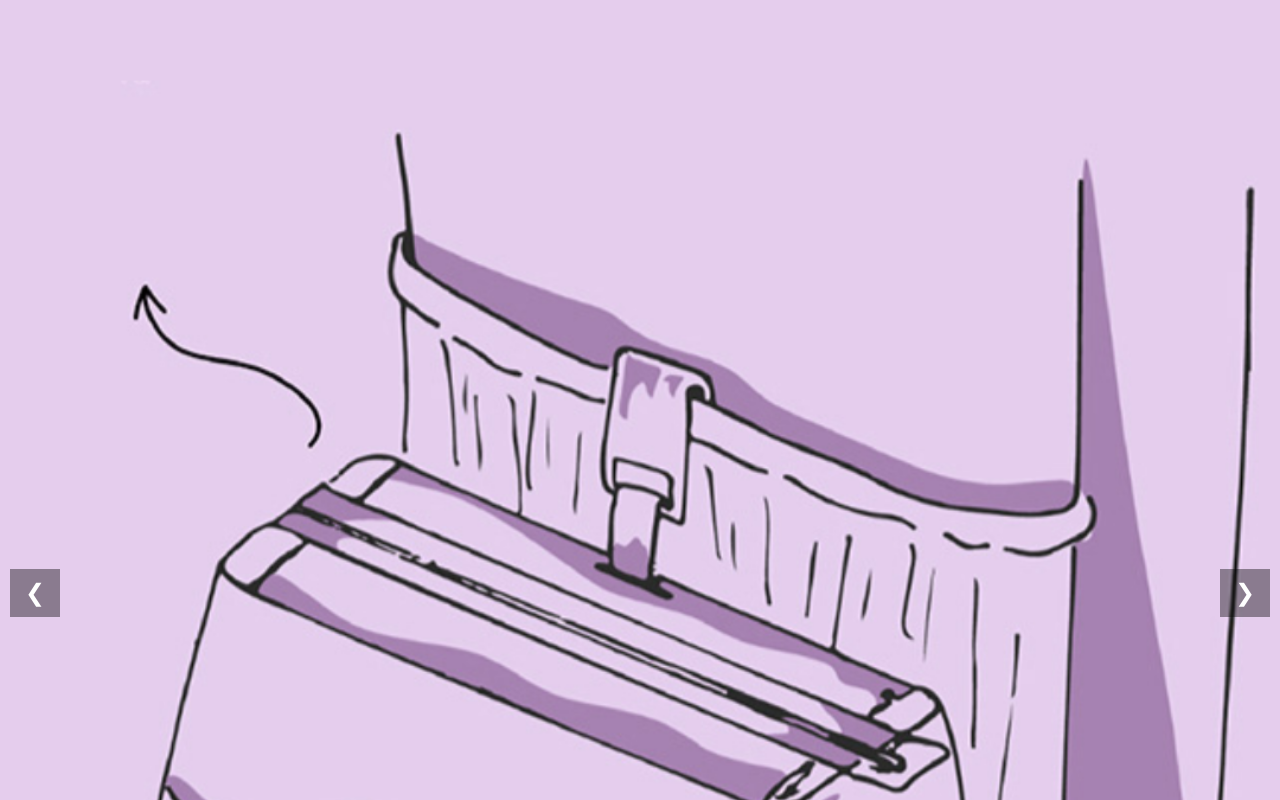
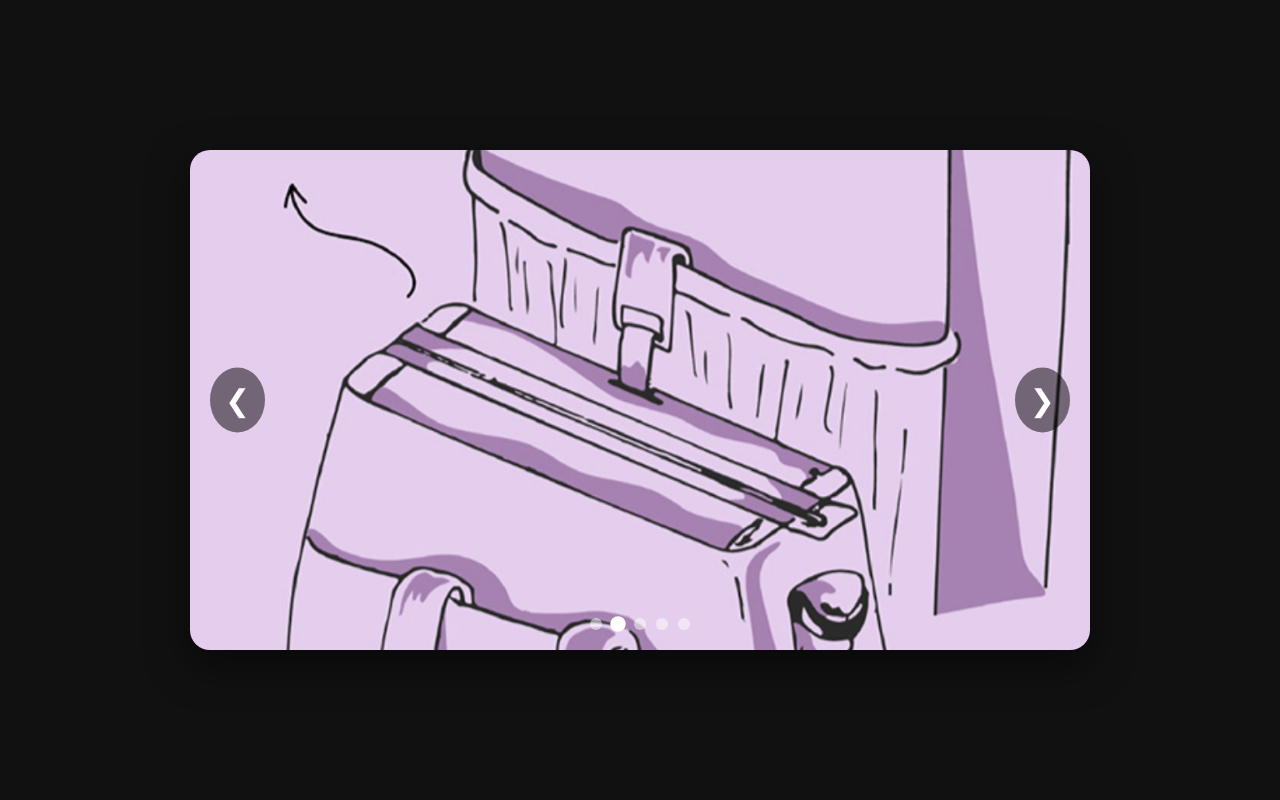
Before and after one commit to jnicolaspro1405-cmyk/Slider, a plain HTML site: page index.html in a window 1280 px wide. Shown: the top 800 px of the page. Drawn offline with Linux system fonts and the light colour scheme.

Commit message:
Update index.html

```diff
--- a/index.html
+++ b/index.html
@@ -1,91 +1,186 @@
 <!DOCTYPE html>
-<html>
+<html lang="es">
 <head>
 <meta charset="UTF-8">
+<meta name="viewport" content="width=device-width, initial-scale=1.0">
 <title>Slider</title>
 
 <style>
-body {
-  margin: 0;
-  background: white;
+*{
+  margin:0;
+  padding:0;
+  box-sizing:border-box;
 }
 
-.slider {
-  position: relative;
-  width: 100%;
-  overflow: hidden;
+body{
+  background:#111;
+  display:flex;
+  justify-content:center;
+  align-items:center;
+  height:100vh;
+  font-family:Arial, sans-serif;
 }
 
-.slide {
-  display: none;
-  width: 100%;
+.slider{
+  position:relative;
+  width:90%;
+  max-width:900px;
+  overflow:hidden;
+  border-radius:20px;
+  box-shadow:0 15px 40px rgba(0,0,0,0.5);
 }
 
-.slide.active {
-  display: block;
+.slides{
+  display:flex;
+  transition:transform 0.8s ease-in-out;
+}
+
+.slide{
+  min-width:100%;
+}
+
+.slide img{
+  width:100%;
+  height:500px;
+  object-fit:cover;
+  display:block;
 }
 
 /* Flechas */
-.arrow {
-  position: absolute;
-  top: 50%;
-  transform: translateY(-50%);
-  background: rgba(0,0,0,0.4);
-  color: white;
-  border: none;
-  font-size: 24px;
-  padding: 10px 15px;
-  cursor: pointer;
+.arrow{
+  position:absolute;
+  top:50%;
+  transform:translateY(-50%);
+  background:rgba(0,0,0,0.5);
+  color:white;
+  border:none;
+  font-size:30px;
+  padding:15px;
+  cursor:pointer;
+  border-radius:50%;
+  transition:0.3s;
 }
 
-.arrow.left {
-  left: 10px;
+.arrow:hover{
+  background:rgba(255,255,255,0.8);
+  color:black;
 }
 
-.arrow.right {
-  right: 10px;
+.left{ left:20px; }
+.right{ right:20px; }
+
+/* Puntos */
+.dots{
+  position:absolute;
+  bottom:20px;
+  left:50%;
+  transform:translateX(-50%);
+  display:flex;
+  gap:10px;
 }
 
-.arrow:hover {
-  background: rgba(0,0,0,0.7);
+.dot{
+  width:12px;
+  height:12px;
+  border-radius:50%;
+  background:white;
+  opacity:0.5;
+  cursor:pointer;
+  transition:0.3s;
+}
+
+.dot.active{
+  opacity:1;
+  transform:scale(1.3);
+}
+
+/* Responsive */
+@media (max-width:768px){
+  .slide img{
+    height:300px;
+  }
 }
 </style>
 </head>
-
 <body>
 
 <div class="slider">
-  <img class="slide" src="ILUbol2.png">
-  <img class="slide" src="ILUbol3.png">
-  <img class="slide" src="ILUbol4.png">
-  <img class="slide" src="ILUbol5.png">
-  <img class="slide" src="ILUbol6.png">
 
-  <button class="arrow left" onclick="prevSlide()">&#10094;</button>
-  <button class="arrow right" onclick="nextSlide()">&#10095;</button>
+  <div class="slides">
+    <div class="slide"><img src="ILUbol2.png"></div>
+    <div class="slide"><img src="ILUbol3.png"></div>
+    <div class="slide"><img src="ILUbol4.png"></div>
+    <div class="slide"><img src="ILUbol5.png"></div>
+    <div class="slide"><img src="ILUbol6.png"></div>
+  </div>
+
+  <button class="arrow left">&#10094;</button>
+  <button class="arrow right">&#10095;</button>
+
+  <div class="dots"></div>
+
 </div>
 
 <script>
-let slides = document.querySelectorAll(".slide");
+const slides = document.querySelector('.slides');
+const slide = document.querySelectorAll('.slide');
+const left = document.querySelector('.left');
+const right = document.querySelector('.right');
+const dotsContainer = document.querySelector('.dots');
+
 let index = 0;
+let interval;
 
-function showSlide(i) {
-  slides.forEach(slide => slide.classList.remove("active"));
-  slides[i].classList.add("active");
+/* Crear puntos */
+slide.forEach((_, i)=>{
+  const dot = document.createElement('div');
+  dot.classList.add('dot');
+  if(i === 0) dot.classList.add('active');
+  dot.addEventListener('click', ()=> moveToSlide(i));
+  dotsContainer.appendChild(dot);
+});
+
+const dots = document.querySelectorAll('.dot');
+
+function updateDots(){
+  dots.forEach(dot=>dot.classList.remove('active'));
+  dots[index].classList.add('active');
 }
 
-function nextSlide() {
-  index = (index + 1) % slides.length;
-  showSlide(index);
+function moveToSlide(i){
+  index = i;
+  slides.style.transform = `translateX(-${index * 100}%)`;
+  updateDots();
 }
 
-function prevSlide() {
-  index = (index - 1 + slides.length) % slides.length;
-  showSlide(index);
+function nextSlide(){
+  index = (index + 1) % slide.length;
+  moveToSlide(index);
 }
 
-showSlide(index);
-setInterval(nextSlide, 4000);
+function prevSlide(){
+  index = (index - 1 + slide.length) % slide.length;
+  moveToSlide(index);
+}
+
+right.addEventListener('click', nextSlide);
+left.addEventListener('click', prevSlide);
+
+/* Auto slide */
+function startAuto(){
+  interval = setInterval(nextSlide, 4000);
+}
+
+function stopAuto(){
+  clearInterval(interval);
+}
+
+startAuto();
+
+/* Pausa al pasar mouse */
+document.querySelector('.slider').addEventListener('mouseover', stopAuto);
+document.querySelector('.slider').addEventListener('mouseout', startAuto);
+
 </script>
 
 </body>
```
